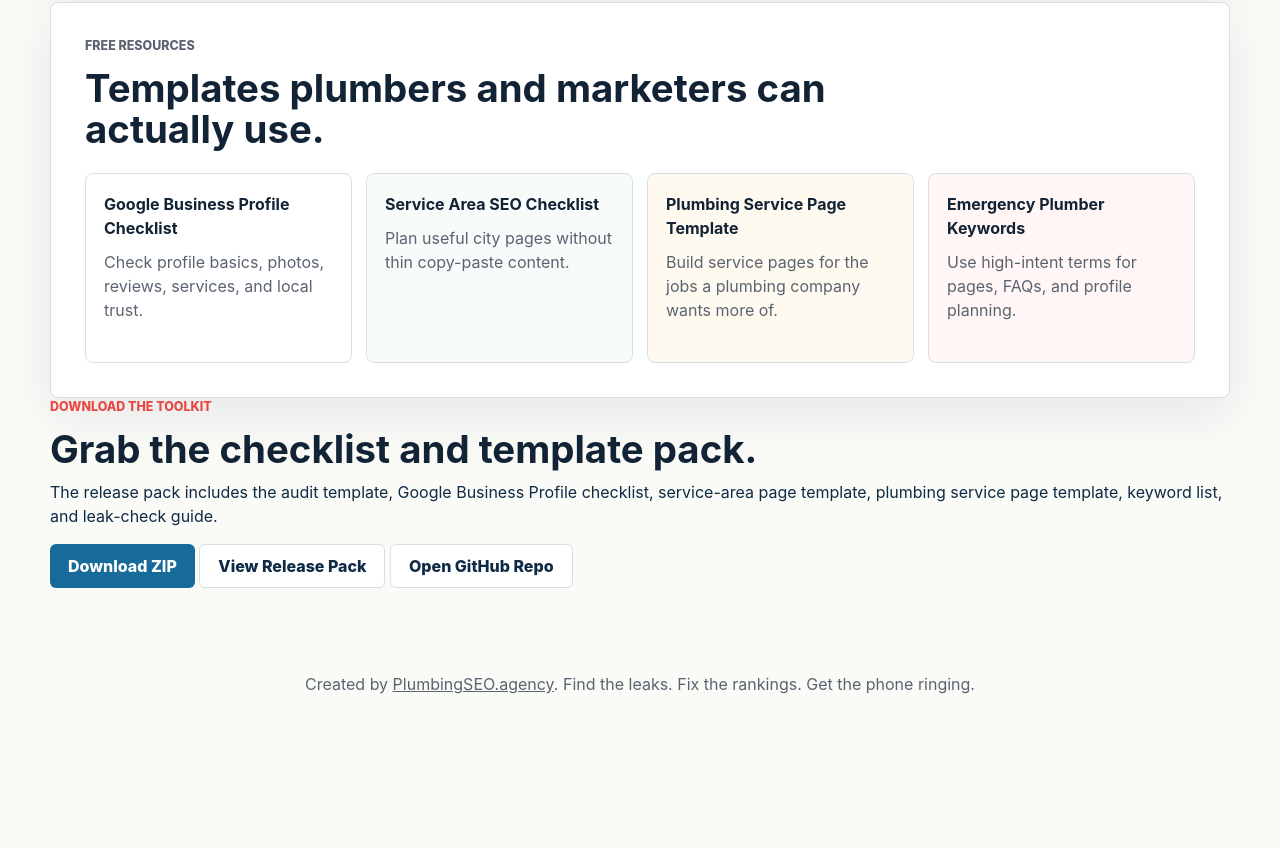
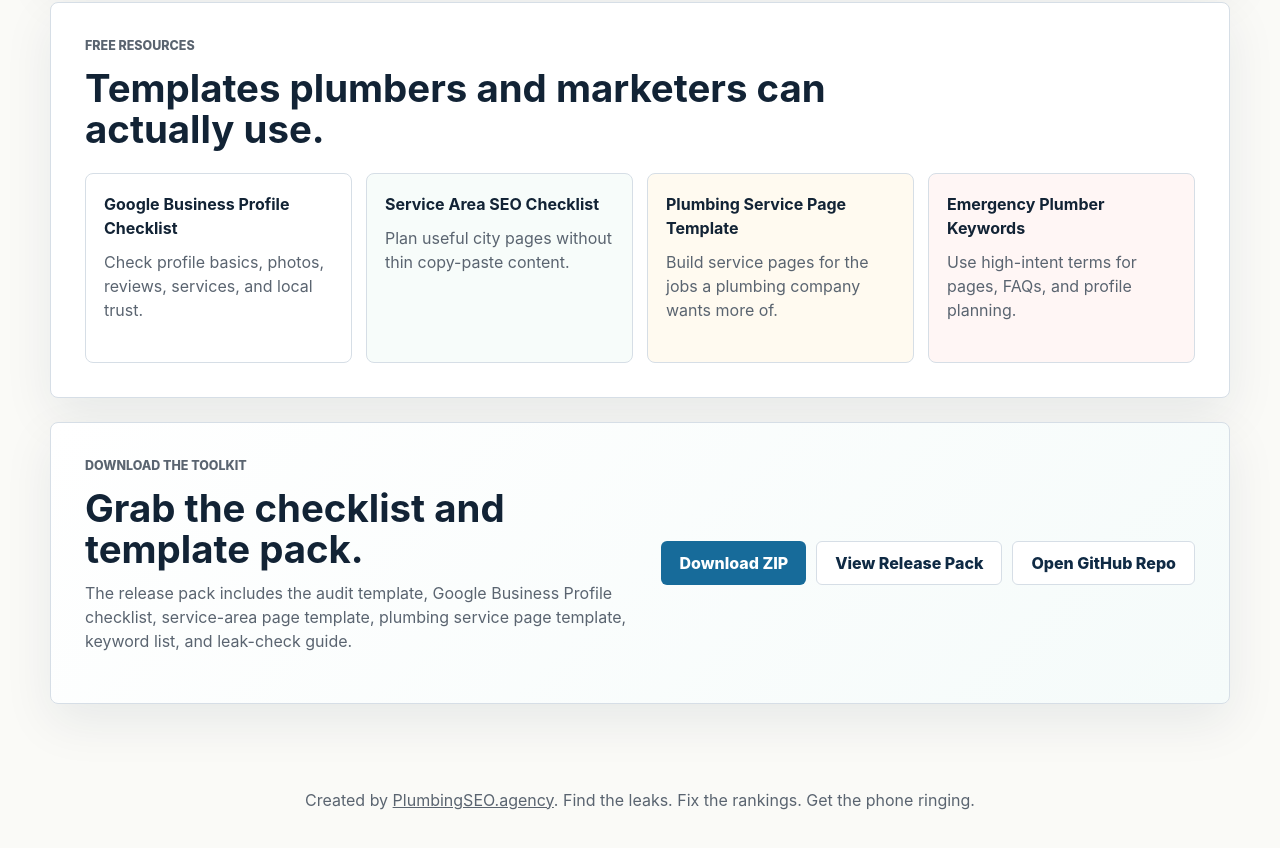
Before and after one commit to asirulhasan-eng/plumbing-seo-toolkit, a plain HTML site: page demo/index.html in a window 1280 px wide. Shown: the part 3146-3994 px from the top of the page. Before the commit the page ends 3884 px from the top, so only its background shows below. Drawn offline with Linux system fonts and the light colour scheme.

Commit message:
Style download pack section

```diff
--- a/demo/styles.css
+++ b/demo/styles.css
@@ -141,6 +141,7 @@ main {
 .toolbox,
 .keyword-board,
 .resources,
+.download-pack,
 .signal-strip {
   border: 1px solid var(--line);
   border-radius: 8px;
@@ -532,6 +533,28 @@ button {
   margin-top: 24px;
 }
 
+.download-pack {
+  display: grid;
+  grid-template-columns: minmax(0, 1fr) auto;
+  gap: 24px;
+  align-items: center;
+  margin-top: 24px;
+  padding: clamp(20px, 4vw, 34px);
+  background: linear-gradient(135deg, #fff, #f5fbfa);
+}
+
+.download-pack p {
+  max-width: 720px;
+  color: var(--gray);
+}
+
+.download-actions {
+  display: flex;
+  flex-wrap: wrap;
+  justify-content: flex-end;
+  gap: 10px;
+}
+
 .section-heading {
   max-width: 760px;
   margin-bottom: 22px;
@@ -638,6 +661,7 @@ footer p {
   .signal-strip,
   .tool-grid,
   .resource-grid,
+  .download-pack,
   .keyword-board {
     grid-template-columns: 1fr;
   }
@@ -678,6 +702,10 @@ footer p {
     width: 100%;
   }
 
+  .download-actions {
+    justify-content: stretch;
+  }
+
   .route-map {
     min-height: 390px;
   }
```
